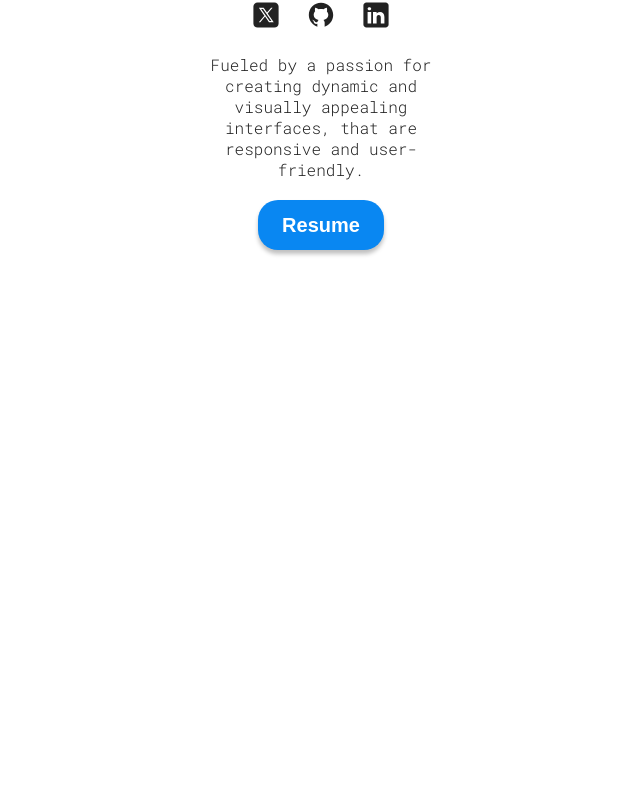
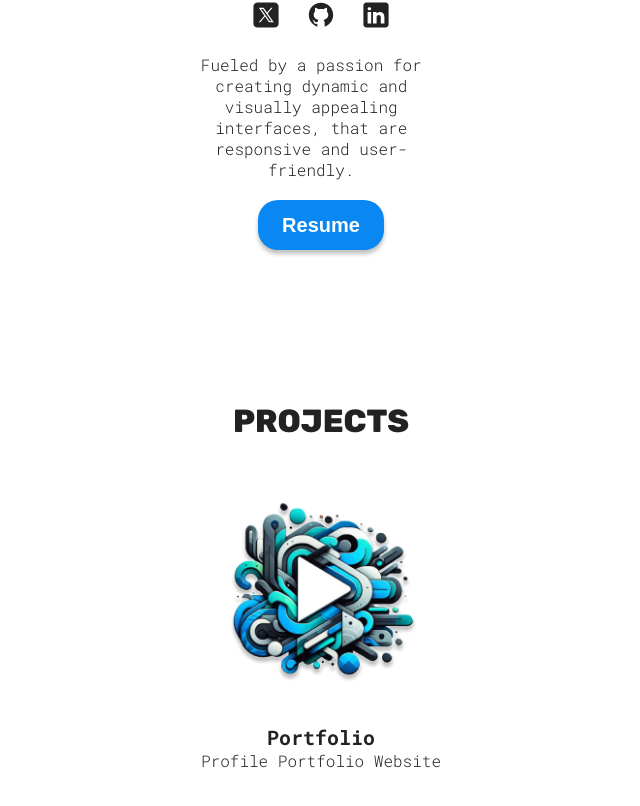
Before and after one commit to CTHartze/profile-portfolio-website, a React (Vite) app: page / in a window 1280 px wide. Shown: the part 458-1264 px from the top of the page, without its empty margins (319-959 px from the left). Before the commit the page ends 860 px from the top, so only its background shows below. Built offline with nearby package versions, Linux system fonts and the light colour scheme.

Commit message:
Projects component added

```diff
--- a/src/App.jsx
+++ b/src/App.jsx
@@ -1,10 +1,12 @@
 import "./App.css";
 import Hero from "./sections/Hero/Hero";
+import Projects from "./sections/Projects/Projects";
 
 function App() {
   return (
     <>
       <Hero />
+      <Projects />
     </>
   );
 }
--- /dev/null
+++ b/src/sections/Projects/Projects.jsx
@@ -0,0 +1,22 @@
+import styles from "./ProjectsStyles.module.css";
+import viberr from "../../assets/viberr.png";
+
+function Projects() {
+  return (
+    <section id="projects" className={styles.container}>
+      <h1 className="sectionTitle">Projects</h1>
+      <div className={styles.projectsContainer}>
+        <a
+          href="https://github.com/CTHartze/profile-portfolio-website"
+          target="_blank"
+        >
+          <img className="hover" src={viberr} alt="Viberr logo" />
+          <h3>Portfolio</h3>
+          <p>Profile Portfolio Website</p>
+        </a>
+      </div>
+    </section>
+  );
+}
+
+export default Projects;
--- /dev/null
+++ b/src/sections/Projects/ProjectsStyles.module.css
@@ -0,0 +1,30 @@
+.container {
+  display: flex;
+  flex-direction: column;
+  text-align: center;
+
+  img {
+    max-width: 250px;
+    align-self: center;
+    background-color: var(--project-card-bg);
+    border-radius: 20px;
+  }
+
+  a {
+    width: fit-content;
+    text-decoration: none;
+    color: #222;
+    transition: transform 200ms ease-in-out;
+  }
+
+  a:hover {
+    transform: scale(1.05);
+  }
+}
+
+.projectsContainer {
+  display: flex;
+  flex-direction: column;
+  align-items: center;
+  gap: 30px;
+}
```
